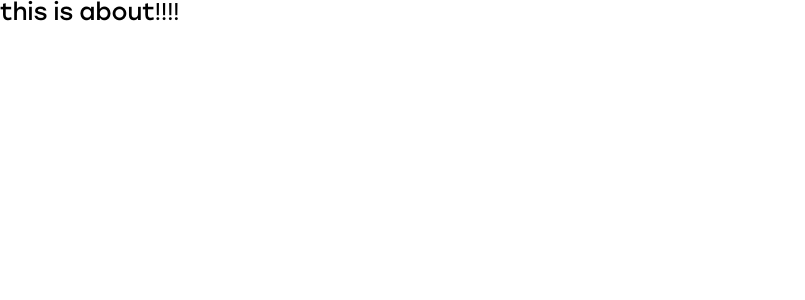
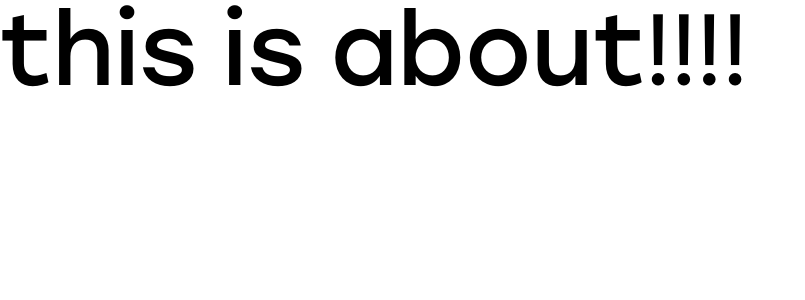
Before and after one commit to heejung-newheee/anchors-home, a Next.js app: page /pages/about in a window 1280 px wide. Shown: the top 300 px of the page, without its empty margins (0-805 px from the left). Built offline with nearby package versions, Linux system fonts and the light colour scheme.

Commit message:
[2023-04-12] lottie 컴포넌트 작업

```diff
--- a/app/pages/about/page.jsx
+++ b/app/pages/about/page.jsx
@@ -13,7 +13,7 @@ function About() {
   return (
     <div>
       {/*<img src="/assets/images/ico/ico-btn-black-down.svg"/>*/}
-      this is about!!!!
+      <p>this is about!!!!</p>
     </div>
   )
 }
```
